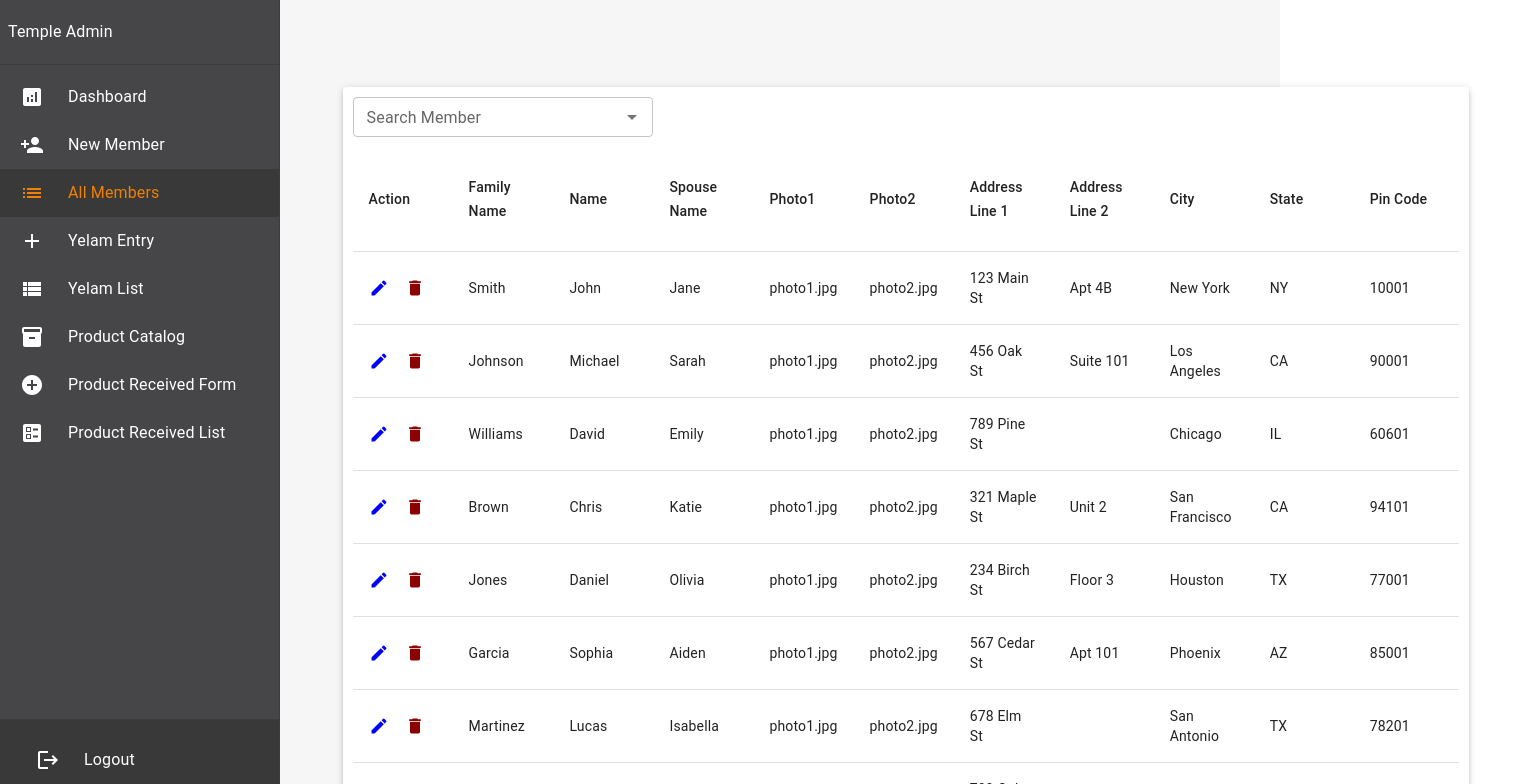
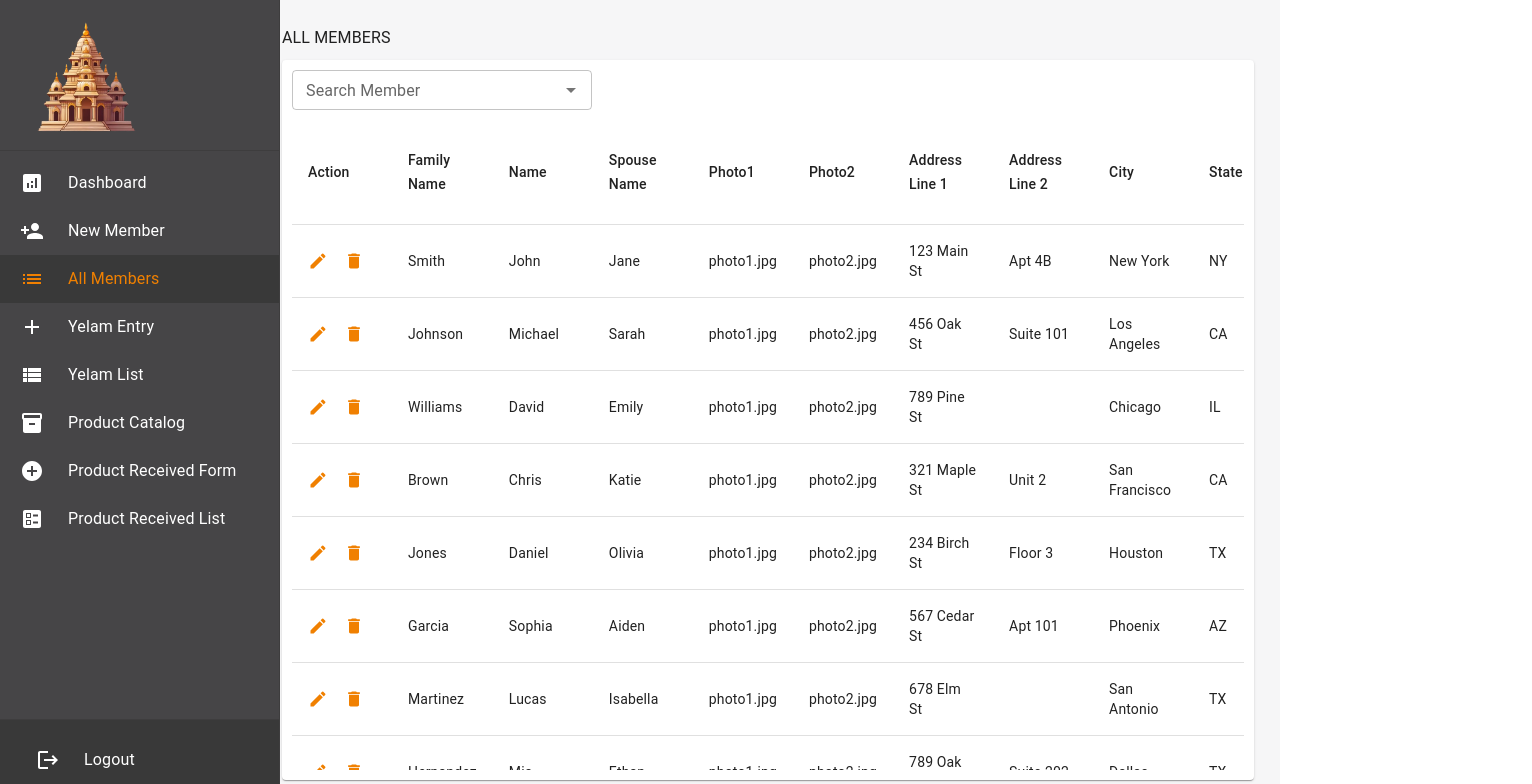
Before and after one commit to pattarkarthik/temple-admin, a React (Create React App) app: page /all-members in a window 1280 px wide. Shown: the top 784 px of the page, 1532 px wide, since content can reach past the window. Built offline with nearby package versions, Linux system fonts and the light colour scheme; the HTML template or start-up script is replaced by a standard one.

Commit message:
layout fix

```diff
--- a/src/App.js
+++ b/src/App.js
@@ -13,12 +13,15 @@ import { Box } from "@mui/material";
 import ProtectedRoutes from "./components/ProtectedRoutes";
 import Login from "./pages/Login";
 
-// Layout for Protected Routes
+
 function ProtectedLayout() {
   return (
-    <Box sx={{ display: "flex", backgroundColor: "#f6f6f7" }}>
+    <Box sx={{ display: "flex", backgroundColor: "#f6f6f7", width:"100vw"}}>
+      <Box sx={{maxWidth:"20%"}}>
       <Sidenav />
-      <Box sx={{ flex: 1, padding: 2 }}>
+      </Box>
+
+      <Box sx={{ flex: 1, padding: 2, maxWidth:"80%"}}>
         <Routes>
           <Route path="/" element={<DashboardOverview />} />
           <Route path="/new-member" element={<NewMember />} />
--- a/src/components/Sidenav.js
+++ b/src/components/Sidenav.js
@@ -20,7 +20,7 @@ import AddCircleIcon from "@mui/icons-material/AddCircle";
 import BallotIcon from "@mui/icons-material/Ballot";
 import AnalyticsIcon from "@mui/icons-material/Analytics";
 import LogoutIcon from "@mui/icons-material/Logout";
-
+import logo from "../assets/images/bg/logo.png"
 const drawerWidth = 280;
 
 const Drawer = styled(MuiDrawer)(({ theme }) => ({
@@ -78,7 +78,8 @@ export default function Sidenav() {
       <CssBaseline />
       <Drawer variant="permanent">
         <DrawerHeader>
-          <Typography sx={{ color: "white" }}>Temple Admin</Typography>
+          <img src={logo} style={{height:"100%", width:"150px", display:"flex", justifyContent:"space-around"}}/>
+
         </DrawerHeader>
         <Divider />
         <List
--- a/src/components/TableList.js
+++ b/src/components/TableList.js
@@ -65,12 +65,11 @@ export default function TableList({ openEdit }) {
 
   return (
     <Paper
-      elevation={3}
       sx={{
         display: "flex",
         flexDirection: "column",
         padding: "10px",
-        maxWidth: "1200px",
+        width:"100%",
         flexGrow: 2,
         overflow: "auto",
       }}
@@ -91,6 +90,7 @@ export default function TableList({ openEdit }) {
         sx={{
           overflowY: "auto",
           maxHeight: "650px",
+          width: "100%",
         }}
       >
         <Table stickyHeader aria-label="sticky table">
@@ -118,7 +118,7 @@ export default function TableList({ openEdit }) {
                     <EditIcon
                       style={{
                         fontSize: "20px",
-                        color: "blue",
+                        color: "#f08001",
                         cursor: "pointer",
                       }}
                       onClick={() => openEdit(row.id)}
@@ -126,7 +126,7 @@ export default function TableList({ openEdit }) {
                     <DeleteIcon
                       style={{
                         fontSize: "20px",
-                        color: "darkred",
+                        color: "#f08001",
                         cursor: "pointer",
                       }}
                       onClick={() => deleteUser(row.id)}
--- a/src/index.js
+++ b/src/index.js
@@ -1,13 +1,23 @@
-import React, { Suspense } from "react";
-// import ReactDOM from "react-dom";
+import React from "react";
 import { createRoot } from "react-dom/client";
 import App from "./App";
 import reportWebVitals from "./reportWebVitals";
-
+import { createTheme } from '@mui/material/styles';
+import { ThemeProvider } from "@mui/material/styles";
 
 const rootElement = document.getElementById("root");
 const root = createRoot(rootElement);
 
-root.render(<App />);
+const theme = createTheme({
+
+});
+
+export default theme;
+
+
+root.render( <ThemeProvider theme={theme}>
+    <App />
+  </ThemeProvider>,
+  document.getElementById("root"));
 
 reportWebVitals();
--- a/src/pages/AllMembers.js
+++ b/src/pages/AllMembers.js
@@ -4,8 +4,8 @@ import {
   FormControl,
   InputLabel,
   MenuItem,
-  Paper,
   Select,
+  Typography,
 } from "@mui/material";
 import TableList from "../components/TableList.js";
 import Dialog from "@mui/material/Dialog";
@@ -18,7 +18,7 @@ import Profilepic from "../components/Profilepic.js";
 import api from "../api.js";
 import { editFormFields } from "../assets/Data.js";
 
-const AllMembers = () => {
+function AllMembers  ()  {
   const [openEditModal, setOpenEditModal] = useState(false); // Modal visibility
   const [currentRow, setCurrentRow] = useState(null); // Row data for editing
   const [originalRow, setOriginalRow] = useState(null); // Original data to compare changes
@@ -54,7 +54,6 @@ const AllMembers = () => {
   };
 
   const handleSaveChanges = async () => {
-    // Log the fields that have been changed
     const changedFields = Object.keys(currentRow)
       .filter((key) => currentRow[key] !== originalRow[key])
       .reduce((acc, key) => {
@@ -63,7 +62,6 @@ const AllMembers = () => {
       }, {});
     const data = new FormData();
 
-    // Append form values to FormData
     Object.keys(changedFields).forEach((key) => {
       if (changedFields[key] !== undefined) {
         data.append(key, changedFields[key]);
@@ -87,12 +85,15 @@ const AllMembers = () => {
     <Box
       sx={{
         display: "flex",
-        marginTop: "5%",
-        marginLeft: "3%",
-        marginRight: "3%",
         padding: "10px",
+        flexDirection:"column",
+        overflow:"hidden",
+        maxWidth:"100%",
       }}
     >
+       <Typography  sx={{
+      marginBottom:"10px"
+      }}>ALL MEMBERS</Typography>
       <TableList openEdit={openEdit} />
       <Dialog open={openEditModal} onClose={handleCloseModal}>
         <Box sx={{ width: "600px" }}>
```
Also changed, not shown: src/assets/images/bg/logo-temple.png (added), src/assets/images/bg/logo.png (added).
